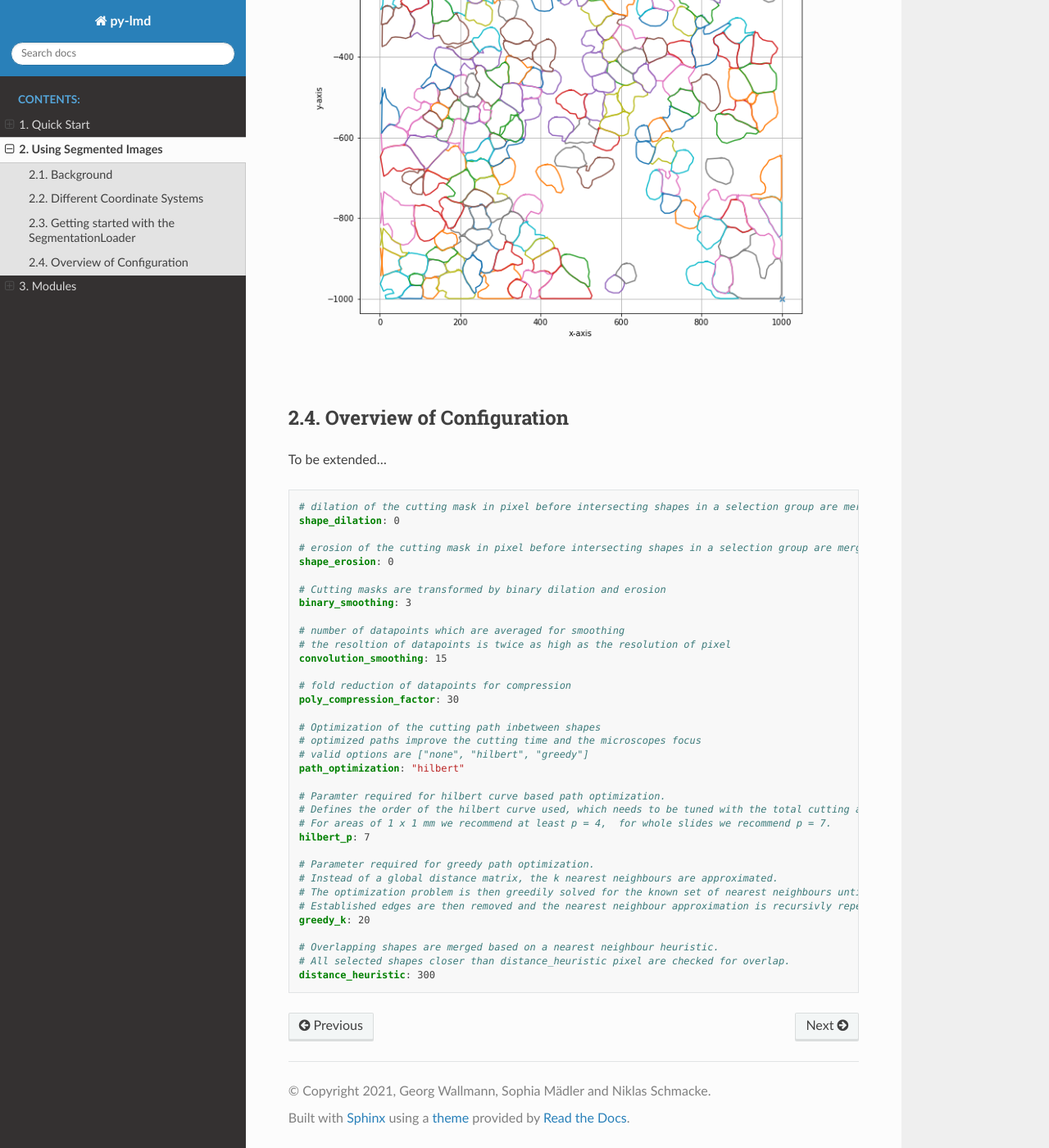
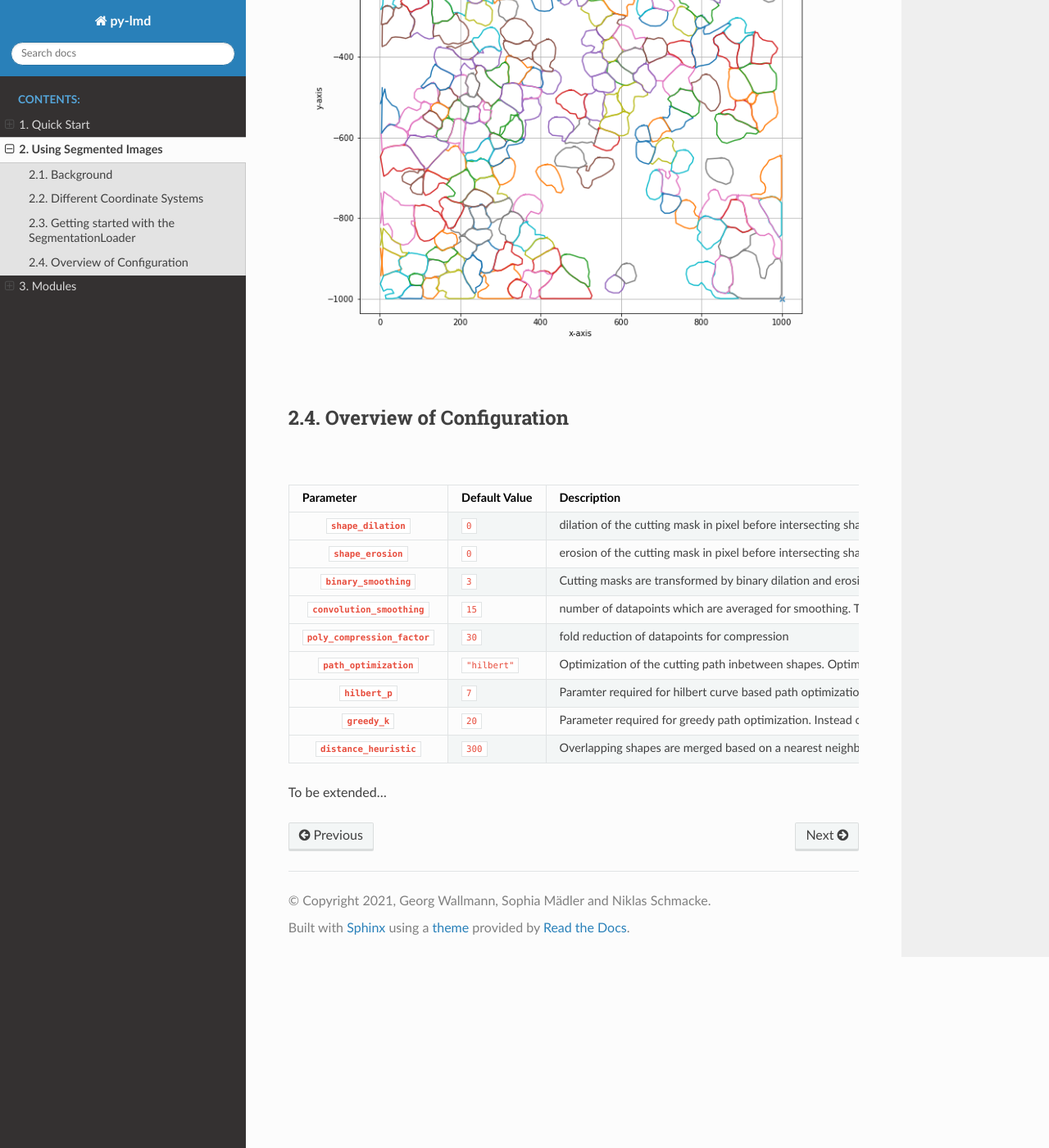
Before and after one commit to MannLabs/py-lmd, a Sphinx documentation site: the page built from docs/pages/segmentation_loader.rst, in a window 1280 px wide and 1400 px high, scrolled down 3555 px. Shown: the whole window at 82% size. Built offline with Sphinx 7.4.7 and the Read the Docs theme 2.0.0, drawn with Linux system fonts in a browser that asks for light colours.

Commit message:
add table for configuration parameters
replace original list of configuration parameters with an overview table

```diff
--- a/docs/pages/segmentation_loader.rst
+++ b/docs/pages/segmentation_loader.rst
@@ -87,42 +87,40 @@ We can now create an instance of the :py:class:`~lmd.lib.SegmentationLoader` and
 Overview of Configuration
 ================================================
 
+.. list-table:: Overview of Configuration Parameters.
+    :widths: 10 5 25
+    :header-rows: 1
+    :stub-columns: 1
+
+    * - Parameter
+      - Default Value
+      - Description
+    * - ``shape_dilation``
+      - ``0``
+      - dilation of the cutting mask in pixel before intersecting shapes in a selection group are merged
+    * - ``shape_erosion``
+      - ``0``
+      - erosion of the cutting mask in pixel before intersecting shapes in a selection group are merged
+    * - ``binary_smoothing``
+      - ``3``
+      - Cutting masks are transformed by binary dilation and erosion
+    * - ``convolution_smoothing``
+      - ``15``
+      - number of datapoints which are averaged for smoothing. The resolution of datapoints is twice as high as the resolution of pixels.
+    * - ``poly_compression_factor``
+      - ``30``
+      - fold reduction of datapoints for compression
+    * - ``path_optimization``
+      - ``"hilbert"``
+      - Optimization of the cutting path inbetween shapes. Optimized paths improve the cutting time and the microscopes focus. valid options are ``["none", "hilbert", "greedy"]``
+    * - ``hilbert_p``
+      - ``7``
+      - Paramter required for hilbert curve based path optimization. Defines the order of the hilbert curve used, which needs to be tuned with the total cutting area.
+    * - ``greedy_k``
+      - ``20``
+      - Parameter required for greedy path optimization. Instead of a global distance matrix, the k nearest neighbours are approximated. The optimization problem is then greedily solved for the known set of nearest neighbours until the first set of neighbours is exhausted.Established edges are then removed and the nearest neighbour approximation is recursivly repeated.
+    * - ``distance_heuristic``
+      - ``300``
+      - Overlapping shapes are merged based on a nearest neighbour heuristic. All selected shapes closer than distance_heuristic pixel are checked for overlap.
+
 To be extended...
-
-.. code-block:: yaml
-
-    # dilation of the cutting mask in pixel before intersecting shapes in a selection group are merged
-    shape_dilation: 0
-
-    # erosion of the cutting mask in pixel before intersecting shapes in a selection group are merged
-    shape_erosion: 0
-
-    # Cutting masks are transformed by binary dilation and erosion
-    binary_smoothing: 3
-
-    # number of datapoints which are averaged for smoothing
-    # the resoltion of datapoints is twice as high as the resolution of pixel
-    convolution_smoothing: 15
-
-    # fold reduction of datapoints for compression
-    poly_compression_factor: 30
-
-    # Optimization of the cutting path inbetween shapes
-    # optimized paths improve the cutting time and the microscopes focus
-    # valid options are ["none", "hilbert", "greedy"]
-    path_optimization: "hilbert"
-
-    # Paramter required for hilbert curve based path optimization.
-    # Defines the order of the hilbert curve used, which needs to be tuned with the total cutting area.
-    # For areas of 1 x 1 mm we recommend at least p = 4,  for whole slides we recommend p = 7.
-    hilbert_p: 7
-
-    # Parameter required for greedy path optimization.
-    # Instead of a global distance matrix, the k nearest neighbours are approximated.
-    # The optimization problem is then greedily solved for the known set of nearest neighbours until the first set of neighbours is exhausted.
-    # Established edges are then removed and the nearest neighbour approximation is recursivly repeated.
-    greedy_k: 20
-
-    # Overlapping shapes are merged based on a nearest neighbour heuristic.
-    # All selected shapes closer than distance_heuristic pixel are checked for overlap.
-    distance_heuristic: 300
```
